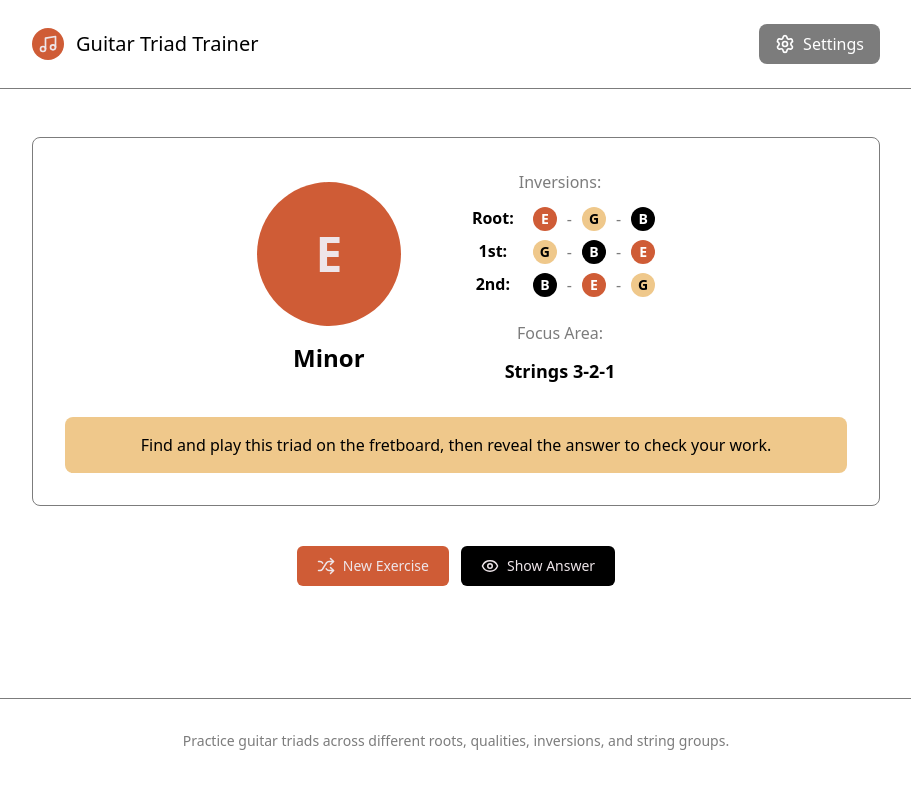
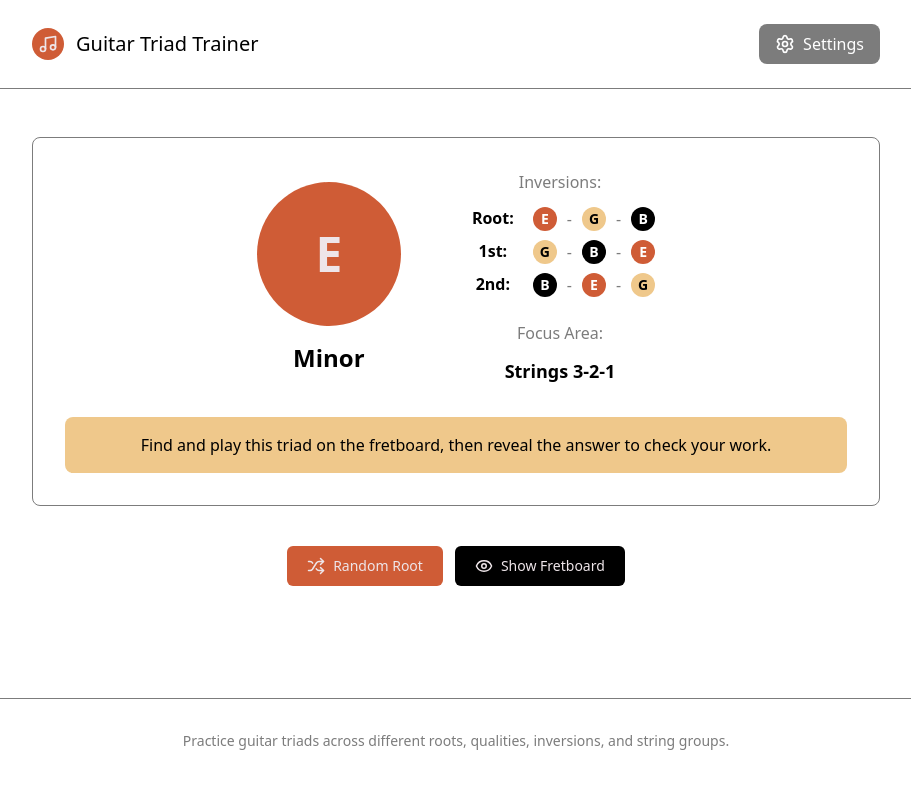
Before and after one commit to chenkasirer/triads, a React (Vite) app: page / in a window 1280 px wide. Shown: the top 788 px of the page, without its empty margins (184-1095 px from the left). Built offline with nearby package versions, Linux system fonts and the light colour scheme.

Commit message:
persistent fretboard state

```diff
--- a/src/App.tsx
+++ b/src/App.tsx
@@ -60,7 +60,7 @@ function App() {
               className="flex items-center gap-2 px-5 py-2.5 bg-flame text-lavender-blush rounded-md hover:bg-flame transition-colors text-sm font-medium"
             >
               <Shuffle size={18} />
-              New Exercise
+              Random Root
             </button>
 
             <button
@@ -72,7 +72,7 @@ function App() {
               }`}
             >
               {showAnswer ? <EyeOff size={18} /> : <Eye size={18} />}
-              {showAnswer ? 'Hide Answer' : 'Show Answer'}
+              {showAnswer ? 'Hide Fretboard' : 'Show Fretboard'}
             </button>
           </div>
 
--- a/src/store.ts
+++ b/src/store.ts
@@ -1,5 +1,5 @@
 import { create } from 'zustand';
-import type { TriadExercise, ExerciseSettings, Note, TriadQuality, Inversion, StringGroup } from './types';
+import type { TriadExercise, ExerciseSettings } from './types';
 
 interface AppState {
   settings: ExerciseSettings;
@@ -39,7 +39,7 @@ export const useAppStore = create<AppState>((set, get) => ({
       inversion: getRandomItem(settings.inversions),
       stringGroup: getRandomItem(settings.stringGroups),
     };
-    set({ currentExercise: exercise, showAnswer: false });
+    set({ currentExercise: exercise });
   },
 
   toggleAnswer: () => set((state) => ({ showAnswer: !state.showAnswer })),
```
